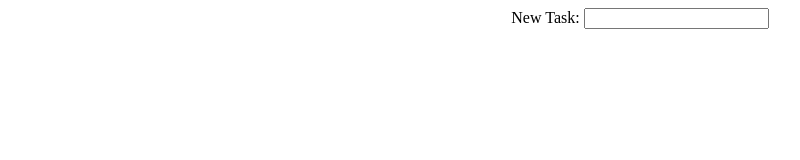
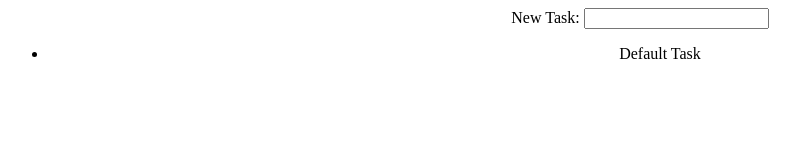
Before and after one commit to epeat96/todo-list, a plain HTML site: page index.html in a window 1280 px wide. Shown: the whole page, without its empty margins (0-800 px from the left). Drawn offline with Linux system fonts and the light colour scheme.

Commit message:
fix: add default task

```diff
--- a/index.html
+++ b/index.html
@@ -8,6 +8,11 @@
         <center>
             <label for='newItem'>New Task:</label>
             <input id='newItem' name='newItem' type=text>
+            <div>
+                <ul>
+                  <li>Default Task</li>
+                </ul>
+            </div>
         </center>
     </body>
 </html>
```
